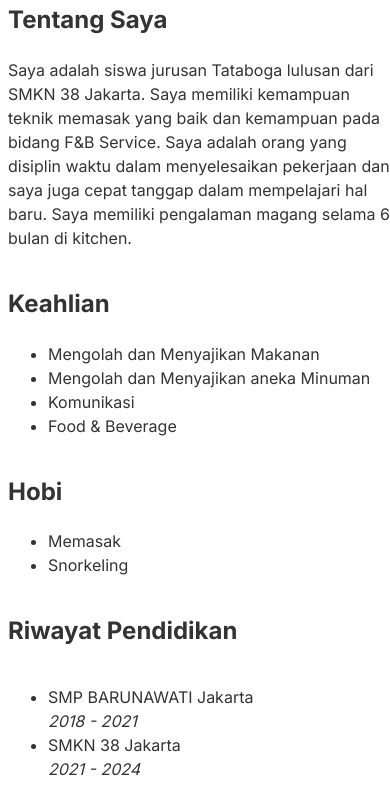
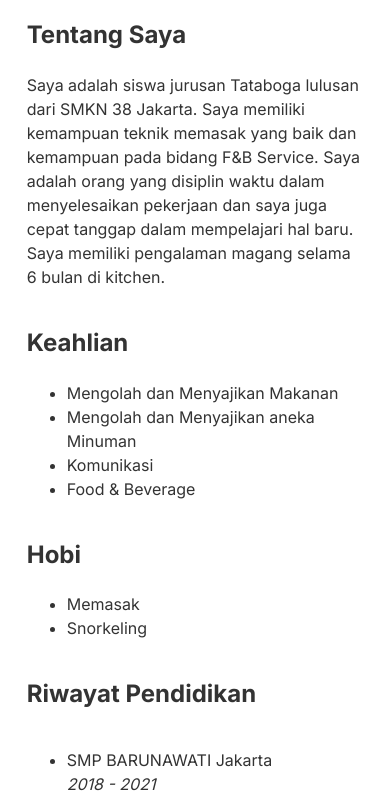
Before and after one commit to Kuroi-RE/cv-syiva, a plain HTML site: page index.html in a window 390 px wide. Shown: the part 350-1151 px from the top of the page. Drawn offline with nearby package versions, Linux system fonts and the light colour scheme.

Commit message:
first commit

```diff
--- a/style.css
+++ b/style.css
@@ -8,7 +8,6 @@
   font-variation-settings: "slnt" 0;
 }
 
-
 .inter-bold {
   font-family: "Inter", sans-serif;
   font-optical-sizing: auto;
@@ -16,11 +15,12 @@
   font-style: normal;
   font-variation-settings: "slnt" 0;
 }
+
 body {
   display: grid;
   place-items: center;
-    max-width: 100vw;
 }
+
 header {
   display: flex;
   flex-direction: column;
@@ -31,8 +31,7 @@ header {
   text-align: center;
 }
 
-.nama > *{
-
+.nama > * {
   margin: 0;
   padding: 0;
 }
@@ -45,8 +44,6 @@ header {
 }
 
 main {
-    /* border:1px groove #333; */
-    max-width: 100vw;
   font-size: 16px;
   width: 500px;
   height: 100%;
@@ -89,3 +86,21 @@ div.desc {
   padding: 15px;
   text-align: center;
 }
+
+/* Media Queries */
+@media (max-width: 768px) {
+  main {
+    width: 90%;
+    max-width: 600px;
+  }
+  div.gallery {
+    width: 150px;
+  }
+}
+
+@media (max-width: 480px) {
+  main {
+    width: 90%;
+    max-width: 500px;
+  }
+}
```
Lines whose indentation alone changed are shown as unchanged.
